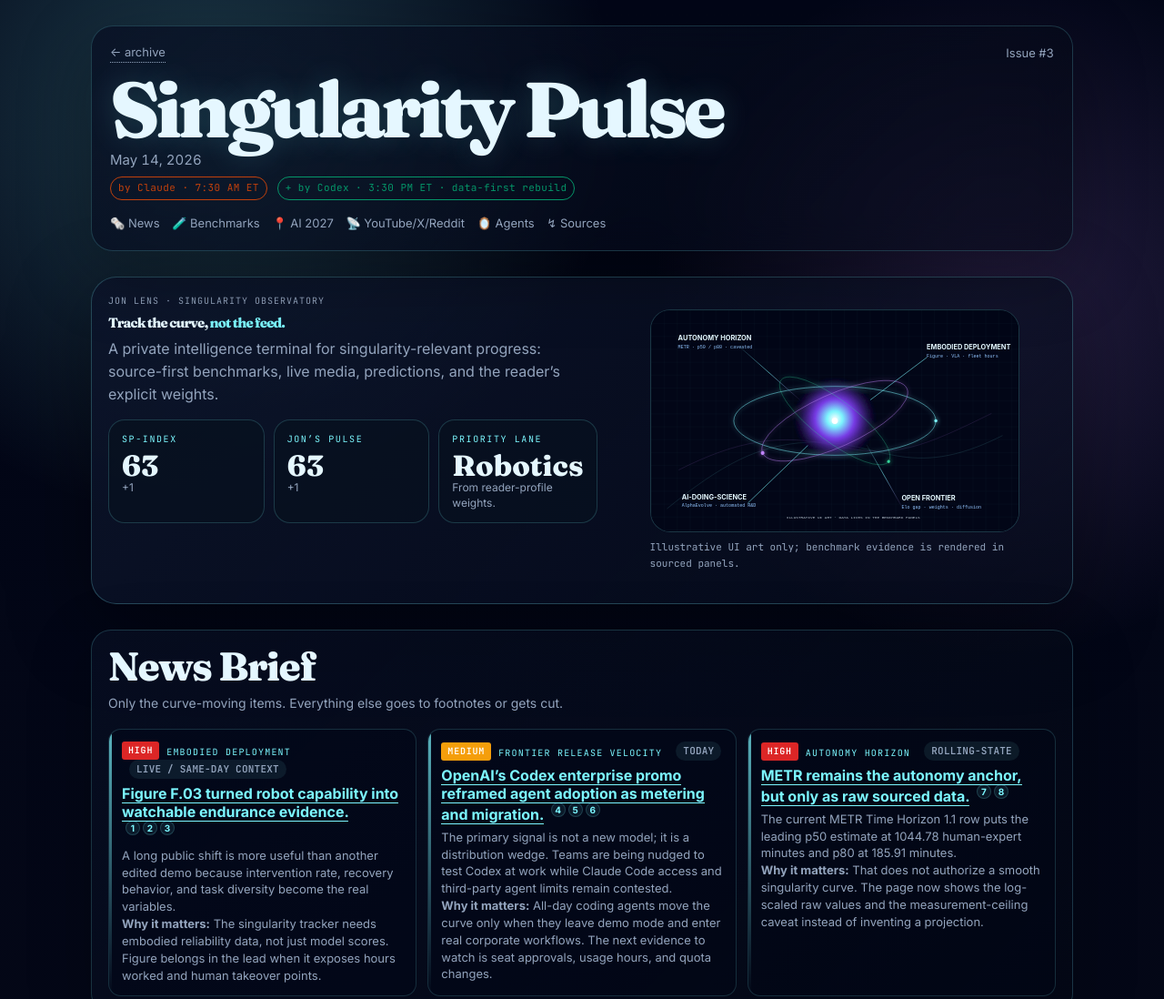
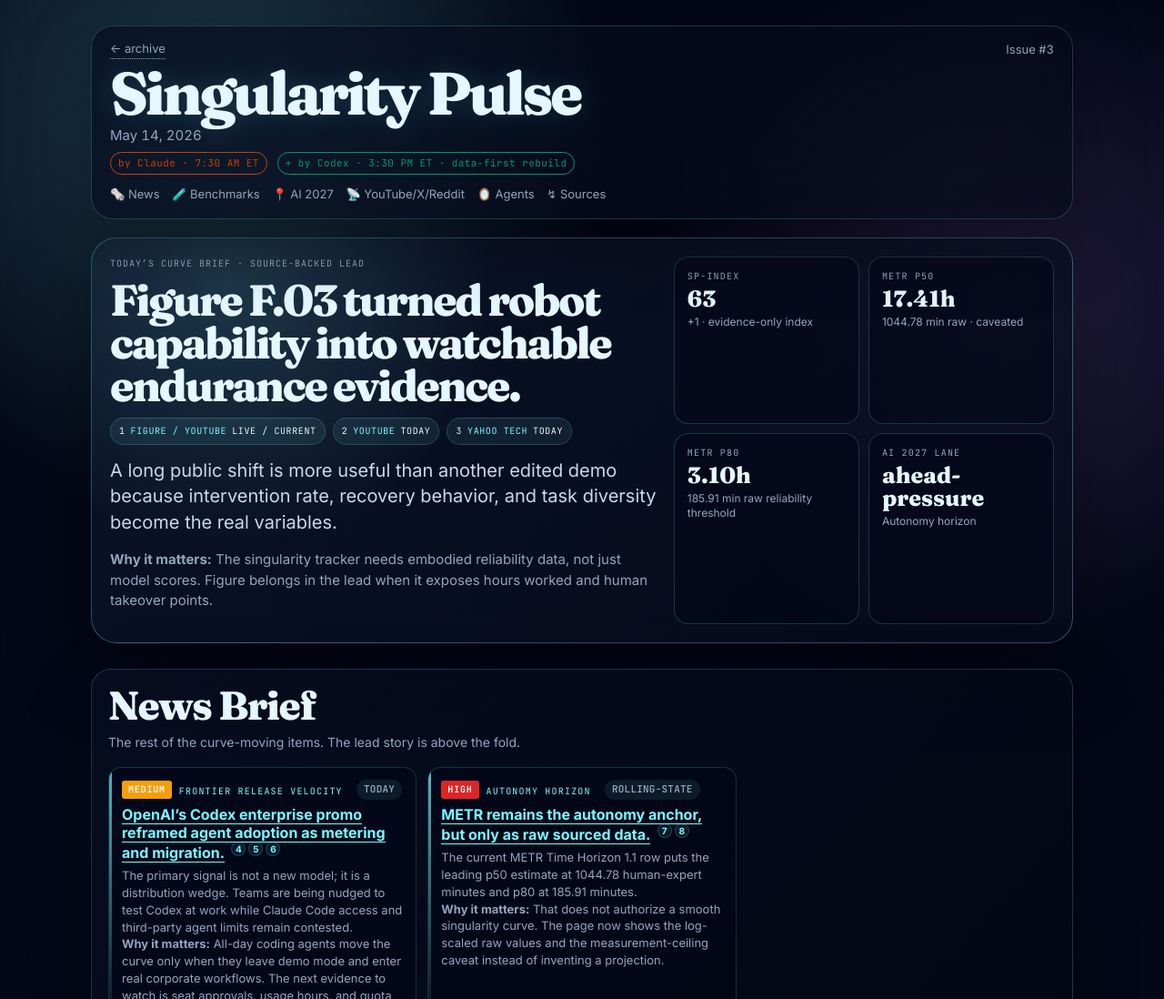
Before and after one commit to SirhanMacx/singularity-pulse, a website: page 2026-05-14.html in a window 1280 px wide. Shown: the top 1098 px of the page at 91% size. Drawn offline with Linux system fonts and the light colour scheme.

Commit message:
[codex] Put sourced lead above the fold

```diff
--- a/2026-05-14.html
+++ b/2026-05-14.html
@@ -29,13 +29,13 @@
   html { -webkit-text-size-adjust: 100%; }
   body { margin: 0; font-family: 'Inter', -apple-system, BlinkMacSystemFont, sans-serif; background: radial-gradient(circle at 18% 3%, rgba(124,247,255,0.22), transparent 28rem), radial-gradient(circle at 86% 8%, rgba(192,132,252,0.18), transparent 24rem), linear-gradient(180deg, #020617 0%, #050816 52%, #020617 100%); color: var(--fg); line-height: 1.6; font-size: 17px; font-feature-settings: "ss01", "cv11"; -webkit-font-smoothing: antialiased; }
   .container { max-width: 1120px; margin: 0 auto; padding: 28px 20px 88px; }
-  header.masthead { border: 1px solid var(--rule); border-radius: 24px; padding: 18px 20px; margin-bottom: 28px; background: linear-gradient(135deg, rgba(8,15,35,0.78), rgba(4,8,20,0.54)); box-shadow: 0 24px 80px rgba(0,0,0,0.32); backdrop-filter: blur(18px); }
-  .nav-row { display: flex; justify-content: space-between; align-items: center; font-size: 13px; color: var(--muted); margin-bottom: 14px; font-variant-numeric: tabular-nums; }
+  header.masthead { border: 1px solid var(--rule); border-radius: 24px; padding: 14px 20px; margin-bottom: 20px; background: linear-gradient(135deg, rgba(8,15,35,0.78), rgba(4,8,20,0.54)); box-shadow: 0 24px 80px rgba(0,0,0,0.32); backdrop-filter: blur(18px); }
+  .nav-row { display: flex; justify-content: space-between; align-items: center; font-size: 13px; color: var(--muted); margin-bottom: 8px; font-variant-numeric: tabular-nums; }
   .nav-row a { color: var(--muted); text-decoration: none; border-bottom: 1px dotted var(--muted); }
   .nav-row a:hover { color: var(--accent); border-color: var(--accent); }
-  .masthead .pulse-name { font-family: 'Fraunces', Georgia, serif; font-weight: 800; font-size: clamp(42px, 8vw, 86px); letter-spacing: -0.055em; margin: 0; line-height: 0.88; text-shadow: 0 0 34px rgba(124,247,255,0.18); }
+  .masthead .pulse-name { font-family: 'Fraunces', Georgia, serif; font-weight: 800; font-size: clamp(38px, 6vw, 66px); letter-spacing: -0.055em; margin: 0; line-height: 0.88; text-shadow: 0 0 34px rgba(124,247,255,0.18); }
   .masthead .date { font-size: 15px; color: var(--muted); margin-top: 6px; font-variant-numeric: tabular-nums; }
-  .toc { margin-top: 14px; font-size: 13px; color: var(--muted); line-height: 1.8; }
+  .toc { margin-top: 10px; font-size: 13px; color: var(--muted); line-height: 1.8; }
   .toc a { color: var(--muted); text-decoration: none; border-bottom: 1px dotted transparent; margin-right: 10px; white-space: nowrap; }
   .toc a:hover { color: var(--accent); border-color: var(--accent); }
   body.condensed-pulse .jon-lens,
@@ -83,11 +83,22 @@
   .source-footnotes a { color: var(--accent); }
   .benchmark-detail { margin-top: 14px; border: 1px solid rgba(124,247,255,0.16); border-radius: 14px; padding: 12px 14px; background: rgba(2,6,23,0.38); }
   .benchmark-detail summary { cursor: pointer; font-family: 'JetBrains Mono', monospace; font-size: 12px; color: var(--accent); text-transform: uppercase; letter-spacing: 0.08em; }
-  .future-deck { display: grid; grid-template-columns: minmax(0,1.05fr) minmax(300px,.95fr); gap: 18px; margin: 0 0 28px; padding: 18px; border: 1px solid rgba(124,247,255,.24); border-radius: 28px; background: linear-gradient(135deg, rgba(12,20,42,.88), rgba(7,12,28,.62)); box-shadow: 0 24px 90px rgba(0,0,0,.38); }
+  .future-deck { display: grid; grid-template-columns: minmax(0,1.18fr) minmax(300px,.82fr); gap: 18px; margin: 0 0 28px; padding: 20px; border: 1px solid rgba(124,247,255,.30); border-radius: 28px; background: radial-gradient(circle at 14% 12%, rgba(124,247,255,.15), transparent 18rem), linear-gradient(135deg, rgba(12,20,42,.91), rgba(7,12,28,.66)); box-shadow: 0 24px 90px rgba(0,0,0,.38); }
   .future-kicker, .deck-label, .lane-k, .protocol-k { font-family: 'JetBrains Mono', monospace; font-size: 10px; color: var(--accent); text-transform: uppercase; letter-spacing: .16em; }
-  .future-title { margin: 8px 0 12px; font-family: 'Fraunces', Georgia, serif; font-size: clamp(38px,6.8vw,82px); line-height: .9; letter-spacing: -.06em; }
+  .future-title { margin: 8px 0 12px; font-family: 'Fraunces', Georgia, serif; font-size: clamp(30px,4.2vw,48px); line-height: .98; letter-spacing: -.052em; }
+  .future-title a { color: var(--fg); border-bottom: 0; }
+  .future-title a:hover { color: var(--accent); opacity: 1; }
   .future-title span { color: var(--accent); }
-  .future-sub { max-width: 680px; color: var(--muted); font-size: 16px; line-height: 1.55; }
+  .future-sub { max-width: 760px; color: #c9d8ec; font-size: clamp(16px,1.9vw,20px); line-height: 1.42; }
+  .briefing-why { max-width: 760px; color: var(--muted); font-size: 15px; line-height: 1.5; margin: 0 0 14px; }
+  .briefing-sources { display: flex; flex-wrap: wrap; gap: 8px; margin: 0 0 14px; }
+  .source-chip { display: inline-flex; align-items: center; gap: 6px; border: 1px solid var(--rule); border-radius: 999px; padding: 6px 9px; background: rgba(124,247,255,0.08); color: var(--fg); font-family: 'JetBrains Mono', monospace; font-size: 10px; text-transform: uppercase; letter-spacing: .06em; }
+  .source-chip a { color: var(--accent); border-bottom: 0; }
+  .briefing-instruments { display: grid; grid-template-columns: repeat(2, minmax(0, 1fr)); gap: 10px; align-content: stretch; }
+  .instrument-card { border: 1px solid rgba(124,247,255,.18); border-radius: 16px; background: rgba(2,6,23,.54); padding: 13px 14px; }
+  .instrument-k { font-family: 'JetBrains Mono', monospace; font-size: 10px; color: var(--muted); text-transform: uppercase; letter-spacing: .12em; }
+  .instrument-v { margin-top: 4px; font-family: 'Fraunces', Georgia, serif; font-size: 25px; font-weight: 800; line-height: 1; color: var(--fg); }
+  .instrument-note { margin-top: 5px; color: var(--muted); font-size: 12px; line-height: 1.35; }
   .future-readout, .lens-grid, .design-protocol { display: grid; gap: 10px; }
   .future-readout { grid-template-columns: repeat(3,1fr); margin-top: 16px; }
   .lens-grid { grid-template-columns: repeat(4,1fr); }
@@ -317,7 +328,7 @@
   .future-card { background: var(--card); border: 1px solid var(--rule); border-radius: 8px; padding: 14px 16px; }
   .future-card.primary { border-left: 4px solid var(--accent); }
   .future-kicker { font-family: 'JetBrains Mono', monospace; font-size: 10px; color: var(--muted); text-transform: uppercase; letter-spacing: 0.1em; margin-bottom: 6px; }
-  .future-title { font-weight: 700; font-size: 15px; line-height: 1.3; margin: 0 0 6px; }
+  .future-card .future-title { font-weight: 700; font-size: 15px; line-height: 1.3; margin: 0 0 6px; }
   .future-body { font-size: 13px; line-height: 1.45; color: var(--fg); margin: 0; }
   .future-trigger { display: block; margin-top: 8px; font-family: 'JetBrains Mono', monospace; font-size: 10px; color: var(--muted); line-height: 1.4; }
   .future-meter { display: grid; grid-template-columns: 52px 1fr 42px; gap: 8px; align-items: center; margin-top: 10px; }
@@ -585,36 +596,47 @@
   </nav>
 </header>
 
-<section class="future-deck" id="future-deck" aria-label="Future newsletter command deck">
-  <div>
-    <div class="future-kicker">Jon Lens · Singularity Observatory</div>
-    <h2 class="future-title">Track the curve, <span>not the feed.</span></h2>
-    <p class="future-sub">A private intelligence terminal for singularity-relevant progress: source-first benchmarks, live media, predictions, and the reader’s explicit weights.</p>
-    <div class="future-readout">
-      <div class="readout-card"><div class="deck-label">SP-Index</div><div class="readout-v">63</div><div class="readout-note">+1</div></div>
-      <div class="readout-card"><div class="deck-label">Jon’s Pulse</div><div class="readout-v">63</div><div class="readout-note">+1</div></div>
-      <div class="readout-card"><div class="deck-label">Priority lane</div><div class="readout-v">Robotics</div><div class="readout-note">From reader-profile weights.</div></div>
+<section class="future-deck briefing-deck" id="future-deck" aria-label="Today’s sourced curve briefing">
+  <article class="briefing-main">
+    <div class="future-kicker">Today’s curve brief · source-backed lead</div>
+    <h2 class="future-title"><a href="https://www.youtube.com/live/luU57hMhkak">Figure F.03 turned robot capability into watchable endurance evidence.</a></h2>
+    <div class="briefing-sources">
+      <span class="source-chip"><span>1</span><a href="https://www.youtube.com/live/luU57hMhkak">Figure / YouTube</a><span>live / current</span></span>
+      <span class="source-chip"><span>2</span><a href="https://youtube.com/watch?v=zjufpWNeyhM">YouTube</a><span>today</span></span>
+      <span class="source-chip"><span>3</span><a href="https://tech.yahoo.com/ai/articles/robots-complete-first-8-hour-161505477.html">Yahoo Tech</a><span>today</span></span>
     </div>
-  </div>
-  <div class="future-visual">
-    <figure>
-      <img src="./assets/generated/singularity-observatory-holo.svg" alt="Illustrative holographic observatory for Singularity Pulse tracking lanes">
-      <figcaption>Illustrative UI art only; benchmark evidence is rendered in sourced panels.</figcaption>
-    </figure>
-  </div>
+    <p class="future-sub">A long public shift is more useful than another edited demo because intervention rate, recovery behavior, and task diversity become the real variables.</p>
+    <p class="briefing-why"><strong>Why it matters:</strong> The singularity tracker needs embodied reliability data, not just model scores. Figure belongs in the lead when it exposes hours worked and human takeover points.</p>
+  </article>
+  <aside class="briefing-instruments" aria-label="Singularity tracker readouts">
+    <div class="instrument-card">
+  <div class="instrument-k">SP-Index</div>
+  <div class="instrument-v">63</div>
+  <div class="instrument-note">+1 · evidence-only index</div>
+</div>
+<div class="instrument-card">
+  <div class="instrument-k">METR p50</div>
+  <div class="instrument-v">17.41h</div>
+  <div class="instrument-note">1044.78 min raw · caveated</div>
+</div>
+<div class="instrument-card">
+  <div class="instrument-k">METR p80</div>
+  <div class="instrument-v">3.10h</div>
+  <div class="instrument-note">185.91 min raw reliability threshold</div>
+</div>
+<div class="instrument-card">
+  <div class="instrument-k">AI 2027 lane</div>
+  <div class="instrument-v">ahead-pressure</div>
+  <div class="instrument-note">Autonomy horizon</div>
+</div>
+  </aside>
 </section>
 
 <section class="pulse-section news-brief-condensed" id="news-brief" aria-label="Condensed news brief">
   <h2>News Brief</h2>
-  <p class="section-sub">Only the curve-moving items. Everything else goes to footnotes or gets cut.</p>
+  <p class="section-sub">The rest of the curve-moving items. The lead story is above the fold.</p>
   <div class="brief-grid">
     <article class="brief-card compact story-card">
-  <div class="compact-k"><span class="impact high">high</span>embodied deployment <span class="ago">live / same-day context</span></div>
-  <h3><a href="https://www.youtube.com/live/luU57hMhkak">Figure F.03 turned robot capability into watchable endurance evidence.</a> <sup class="source-cites"><a href="#fn-figure-livestream">1</a><a href="#fn-figure-youtube-analysis">2</a><a href="#fn-yahoo-figure">3</a></sup></h3>
-  <p>A long public shift is more useful than another edited demo because intervention rate, recovery behavior, and task diversity become the real variables.</p>
-  <p class="why"><strong>Why it matters:</strong> The singularity tracker needs embodied reliability data, not just model scores. Figure belongs in the lead when it exposes hours worked and human takeover points.</p>
-</article>
-<article class="brief-card compact story-card">
   <div class="compact-k"><span class="impact medium">medium</span>frontier release velocity <span class="ago">today</span></div>
   <h3><a href="https://openai.com/form/codex-enterprise-promo/">OpenAI’s Codex enterprise promo reframed agent adoption as metering and migration.</a> <sup class="source-cites"><a href="#fn-openai-codex-promo">4</a><a href="#fn-axios-codex">5</a><a href="#fn-reddit-codex">6</a></sup></h3>
   <p>The primary signal is not a new model; it is a distribution wedge. Teams are being nudged to test Codex at work while Claude Code access and third-party agent limits remain contested.</p>
```
Also changed, not shown: DESIGN.md (+3 -3 lines), scripts/render-issue.mjs (+43 -1 lines), today.html (+53 -31 lines), .config/html-template.html.
